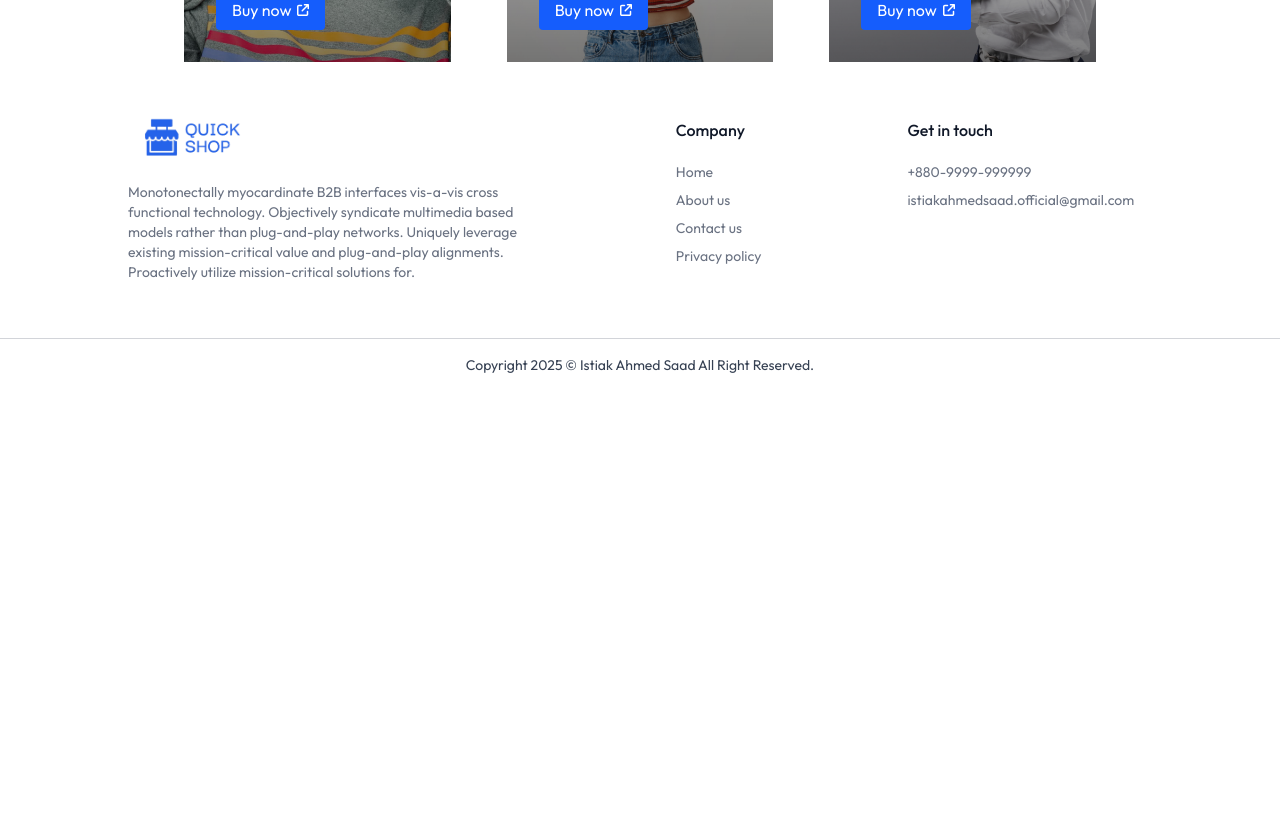
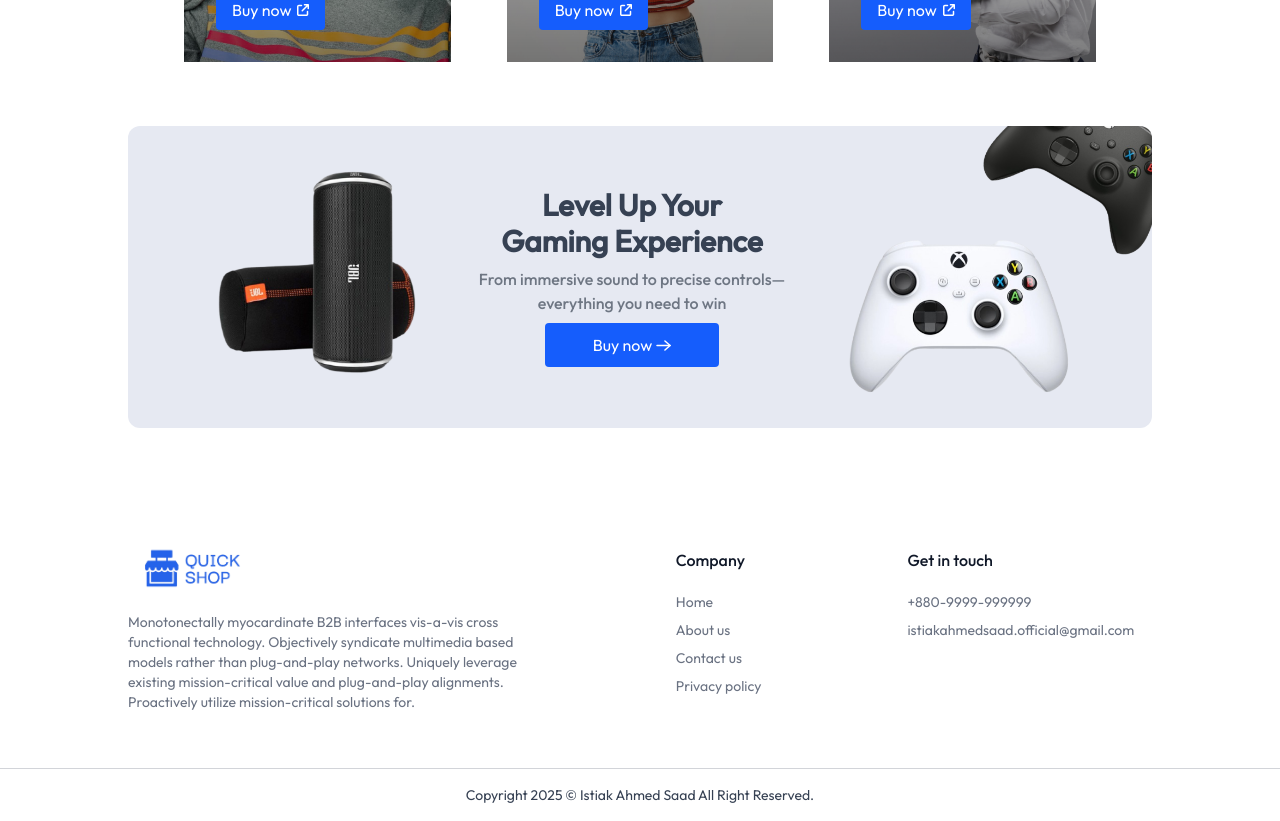
Before and after one commit to istiakAHMEDsaad/quick_cart, a Next.js app: page / in a window 1280 px wide. Shown: the part 1740-2561 px from the top of the page. Before the commit the page ends 2131 px from the top, so only its background shows below. Built offline with nearby package versions, Linux system fonts and the light colour scheme.

Commit message:
added banner section

```diff
--- a/app/page.js
+++ b/app/page.js
@@ -1,4 +1,5 @@
 'use client';
+import Banner from '@/components/Banner';
 import FeaturedProduct from '@/components/FeaturedProduct';
 import Footer from '@/components/Footer';
 import HeaderSlider from '@/components/HeaderSlider';
@@ -13,6 +14,7 @@ export default function Home() {
         <HeaderSlider />
         <HomeProducts />
         <FeaturedProduct />
+        <Banner />
       </div>
       <Footer />
     </>
--- /dev/null
+++ b/components/Banner.jsx
@@ -0,0 +1,42 @@
+import { assets } from '@/assets/assets';
+import Image from 'next/image';
+
+const Banner = () => {
+  return (
+    <div className='flex flex-col md:flex-row items-center justify-between md:pl-20 py-14 md:py-0 bg-[#E6E9F2] my-16 rounded-xl overflow-hidden'>
+      <Image
+        className='max-w-56'
+        src={assets.jbl_soundbox_image}
+        alt='jbl_soundbox_image'
+      />
+      <div className='flex flex-col items-center justify-center text-center space-y-2 px-4 md:px-0'>
+        <h2 className='text-2xl md:text-3xl font-semibold max-w-[290px]'>
+          Level Up Your Gaming Experience
+        </h2>
+        <p className='max-w-[343px] font-medium text-gray-800/60'>
+          From immersive sound to precise controls—everything you need to win
+        </p>
+        <button className='group flex items-center justify-center gap-1 px-12 py-2.5 bg-blue-600 rounded text-white cursor-pointer'>
+          Buy now
+          <Image
+            className='group-hover:translate-x-1 transition'
+            src={assets.arrow_icon_white}
+            alt='arrow_icon_white'
+          />
+        </button>
+      </div>
+      <Image
+        className='hidden md:block max-w-80'
+        src={assets.md_controller_image}
+        alt='md_controller_image'
+      />
+      <Image
+        className='md:hidden'
+        src={assets.sm_controller_image}
+        alt='sm_controller_image'
+      />
+    </div>
+  );
+};
+
+export default Banner;
```
